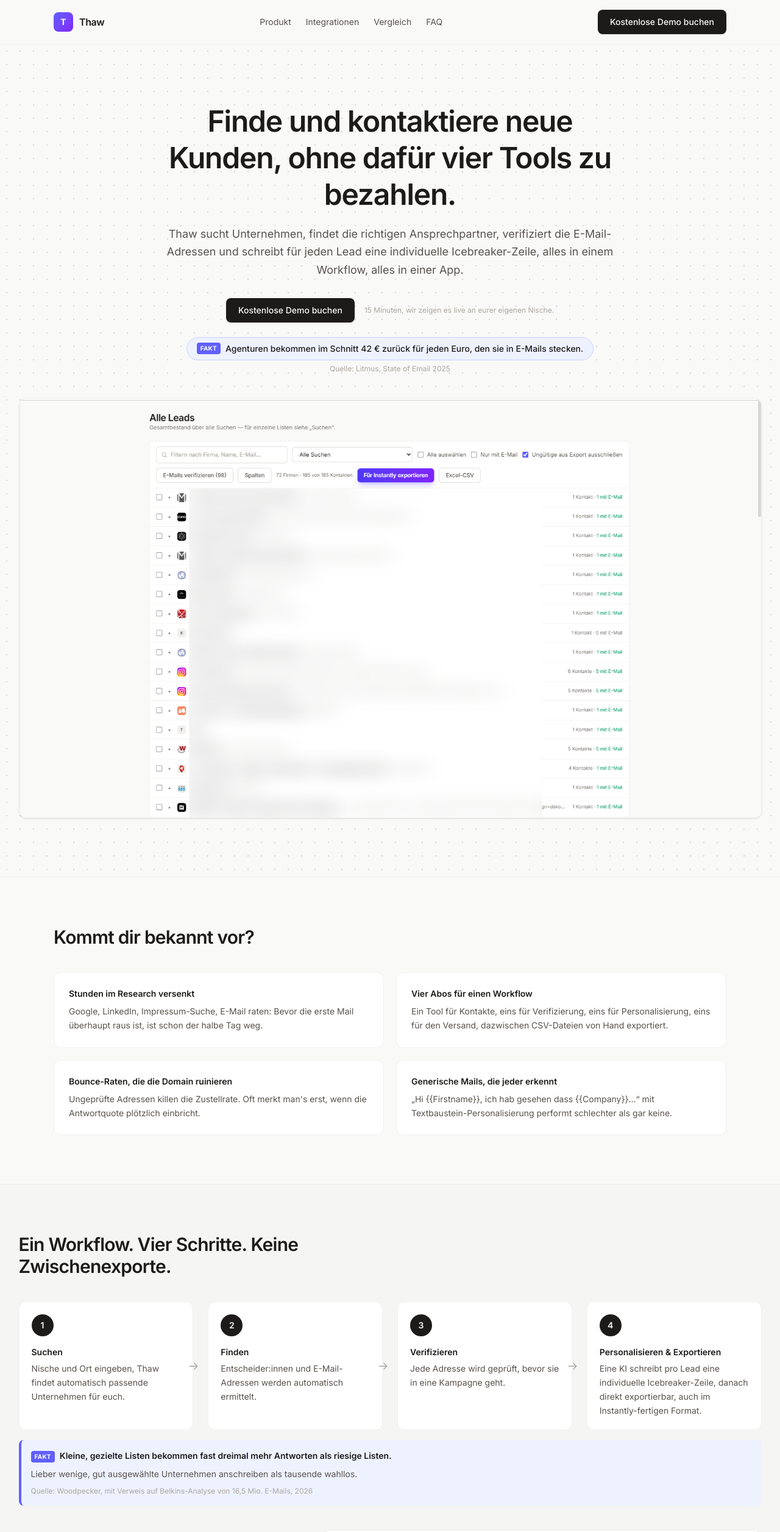
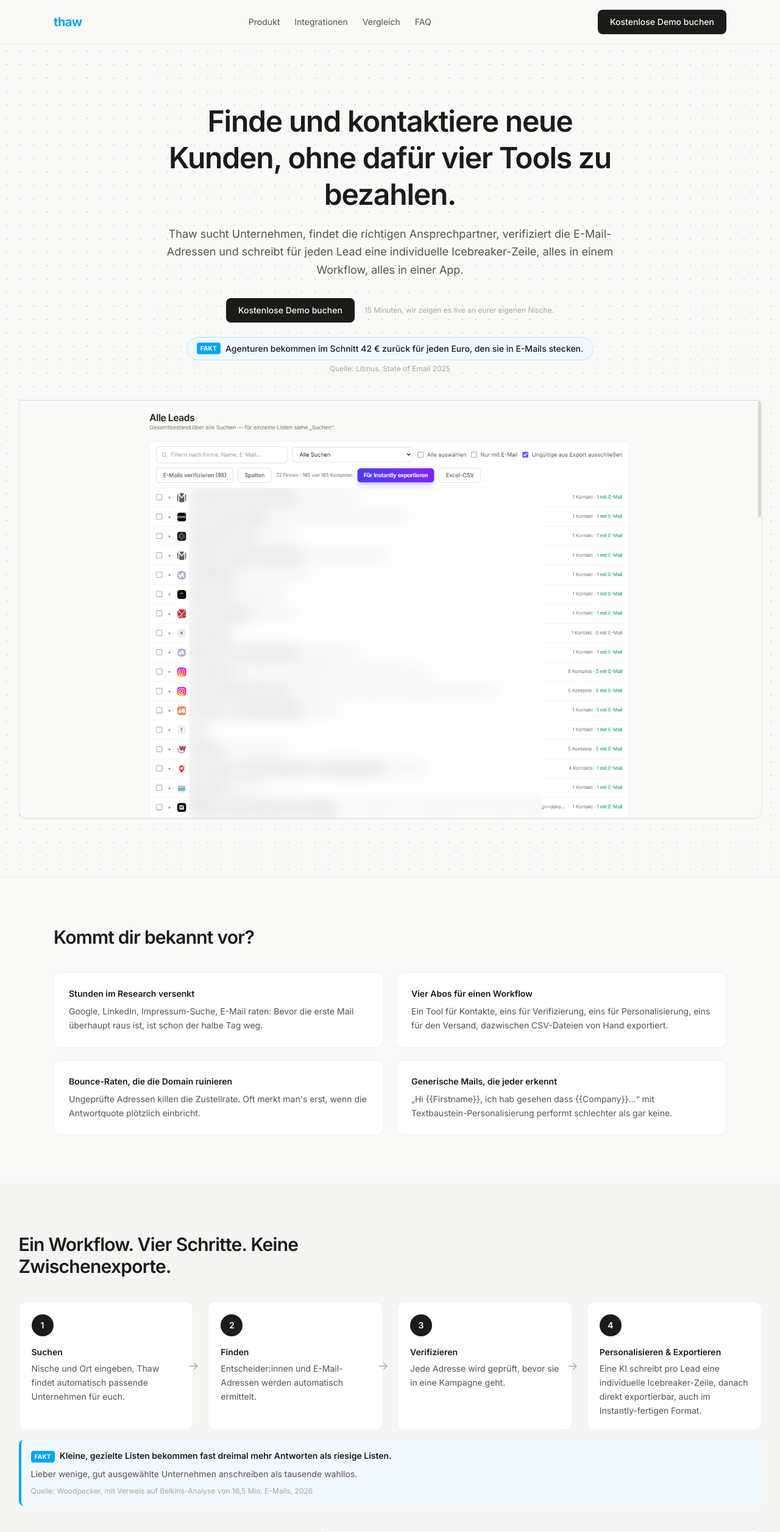
Before and after one commit to YoussefTayachi/system3_app_website, a Next.js app: page / in a window 1280 px wide. Shown: the top 2513 px of the page at 61% size. Built offline with nearby package versions, Linux system fonts and the light colour scheme.

Commit message:
Switch logo to pure thaw wordmark and rebrand accent color from indigo/violet to sky blue

```diff
--- a/app/_components/AIAgentDemo.tsx
+++ b/app/_components/AIAgentDemo.tsx
@@ -39,13 +39,13 @@
   }
 
   const fieldClass =
-    "mt-1.5 w-full rounded-lg border border-edge2 bg-surface px-3.5 py-2.5 text-sm text-ink outline-none transition-colors focus:border-indigo-400";
+    "mt-1.5 w-full rounded-lg border border-edge2 bg-surface px-3.5 py-2.5 text-sm text-ink outline-none transition-colors focus:border-sky-400";
 
   if (status === "done") {
     return (
       <div className="rounded-xl border border-edge/60 bg-panel p-6 shadow-sm sm:p-8">
         <div className="flex items-center gap-3">
-          <div className="flex h-9 w-9 shrink-0 items-center justify-center rounded-full bg-gradient-to-br from-indigo-500 to-violet-600 text-xs font-bold text-white">
+          <div className="flex h-9 w-9 shrink-0 items-center justify-center rounded-full bg-sky-500 text-xs font-bold text-white">
             {companyName.trim().slice(0, 2).toUpperCase() || "T"}
           </div>
           <div>
--- a/app/_legal/LegalShell.tsx
+++ b/app/_legal/LegalShell.tsx
@@ -6,10 +6,7 @@
       <header className="border-b border-edge/60">
         <div className="mx-auto flex max-w-3xl items-center justify-between px-4 py-4 sm:px-6">
           <Link href="/" className="flex items-center gap-2.5">
-            <div className="flex h-8 w-8 items-center justify-center rounded-lg bg-gradient-to-br from-indigo-500 to-violet-600 text-sm font-bold text-white">
-              T
-            </div>
-            <span className="text-base font-semibold tracking-tight text-ink">Thaw</span>
+            <span className="text-xl font-bold tracking-tight text-[#0EA5E9]">thaw</span>
           </Link>
           <Link href="/" className="text-sm text-soft hover:text-ink">Zurück zur Startseite</Link>
         </div>
--- a/app/globals.css
+++ b/app/globals.css
@@ -42,7 +42,7 @@
   font-feature-settings: "cv11", "ss01";
 }
 
-::selection { background: rgba(79, 70, 229, 0.18); }
+::selection { background: rgba(14, 165, 233, 0.18); }
 
 @keyframes fadeUp {
   from { opacity: 0; top: 6px; }
--- a/app/page.tsx
+++ b/app/page.tsx
@@ -4,12 +4,7 @@
 
 function Logo() {
   return (
-    <div className="flex items-center gap-2.5">
-      <div className="flex h-8 w-8 items-center justify-center rounded-lg bg-gradient-to-br from-indigo-500 to-violet-600 text-sm font-bold text-white">
-        T
-      </div>
-      <span className="text-base font-semibold tracking-tight text-ink">Thaw</span>
-    </div>
+    <span className="text-xl font-bold tracking-tight text-[#0EA5E9]">thaw</span>
   );
 }
 
@@ -53,9 +48,9 @@
 
 function FactBox({ fact, sub, source }: { fact: string; sub?: string; source: string }) {
   return (
-    <div className="mt-4 rounded-lg border-l-4 border-indigo-500 bg-indigo-50 p-4">
+    <div className="mt-4 rounded-lg border-l-4 border-sky-500 bg-sky-50 p-4">
       <div className="flex items-start gap-2">
-        <span className="mt-0.5 shrink-0 rounded bg-indigo-500 px-1.5 py-0.5 text-[10px] font-bold uppercase tracking-wide text-white">Fakt</span>
+        <span className="mt-0.5 shrink-0 rounded bg-sky-500 px-1.5 py-0.5 text-[10px] font-bold uppercase tracking-wide text-white">Fakt</span>
         <p className="text-sm font-semibold leading-snug text-ink">{fact}</p>
       </div>
       {sub && <p className="mt-2 text-sm leading-relaxed text-soft">{sub}</p>}
@@ -244,8 +239,8 @@
               <CTAButton />
               <span className="text-xs text-mute">15 Minuten, wir zeigen es live an eurer eigenen Nische.</span>
             </div>
-            <div className="mt-6 inline-flex flex-wrap items-center justify-center gap-2 rounded-full border border-indigo-200 bg-indigo-50 px-4 py-2">
-              <span className="rounded bg-indigo-500 px-1.5 py-0.5 text-[10px] font-bold uppercase tracking-wide text-white">Fakt</span>
+            <div className="mt-6 inline-flex flex-wrap items-center justify-center gap-2 rounded-full border border-sky-200 bg-sky-50 px-4 py-2">
+              <span className="rounded bg-sky-500 px-1.5 py-0.5 text-[10px] font-bold uppercase tracking-wide text-white">Fakt</span>
               <span className="text-sm font-medium text-ink">
                 Agenturen bekommen im Schnitt 42&nbsp;€ zurück für jeden Euro, den sie in E-Mails stecken.
               </span>
@@ -314,7 +309,7 @@
             <div className="lg:col-span-3">
               <div className="rounded-xl border border-edge/60 bg-panel p-5 shadow-sm">
                 <div className="flex items-center gap-3">
-                  <div className="flex h-9 w-9 items-center justify-center rounded-full bg-gradient-to-br from-indigo-500 to-violet-600 text-xs font-bold text-white">
+                  <div className="flex h-9 w-9 items-center justify-center rounded-full bg-sky-500 text-xs font-bold text-white">
                     MA
                   </div>
                   <div>
```
